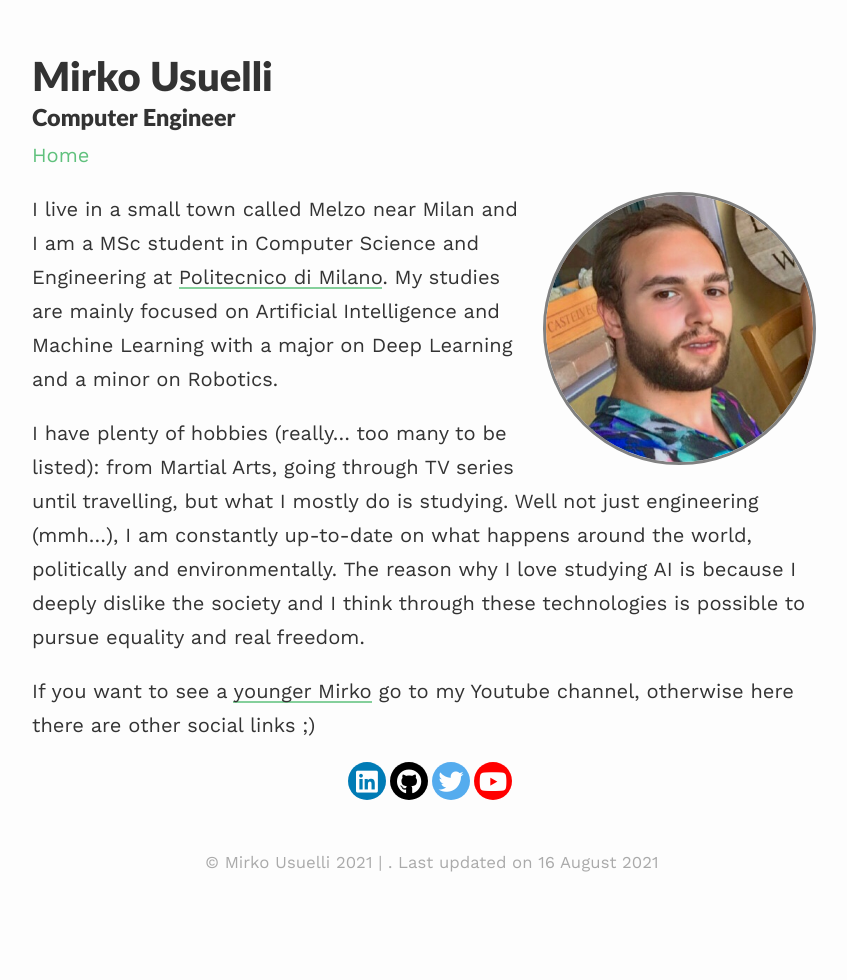
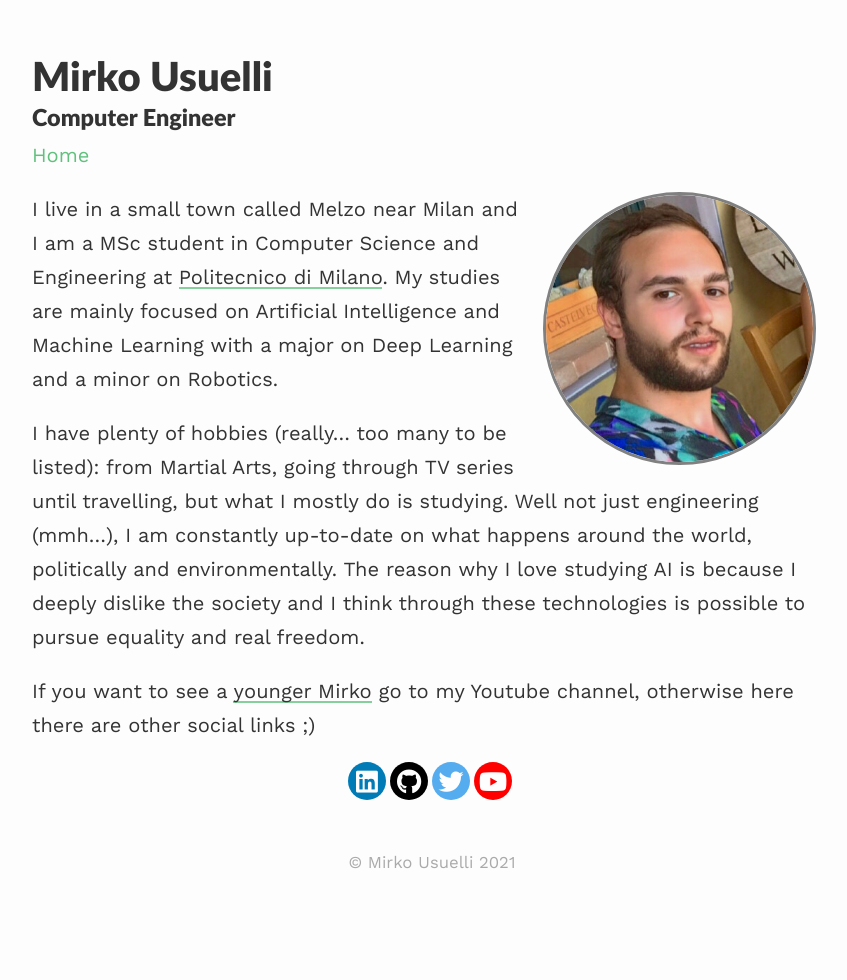
Before and after one commit to mirkousuelli/mirkousuelli.github.io, a Jekyll site: the page built from index.md, in a window 1280 px wide. Shown: the whole page, without its empty margins (208-1055 px from the left). Built offline with Jekyll 4.4.1, drawn with Linux system fonts in a browser that asks for light colours; nearby versions of some CDN libraries.

Commit message:
Update footer

```diff
--- a/_layouts/default.html
+++ b/_layouts/default.html
@@ -37,9 +37,9 @@
         <footer>
           <p class="copy">
             <small> &copy; {{site.title}} {{ site.time | date: '%Y' }}
-                    | <!--Powered by Jekyll and
-                    <a target="_blank" href="https://github.com/jitinnair1/gradfolio/">Gradfolio</a-->.
-                    Last updated on {{ site.time | date_to_long_string }}
+                    <!--| Powered by Jekyll and
+                    <a target="_blank" href="https://github.com/jitinnair1/gradfolio/">Gradfolio</a>.
+                    Last updated on {{ site.time | date_to_long_string }}-->
             </small>
           </p>
 
```
